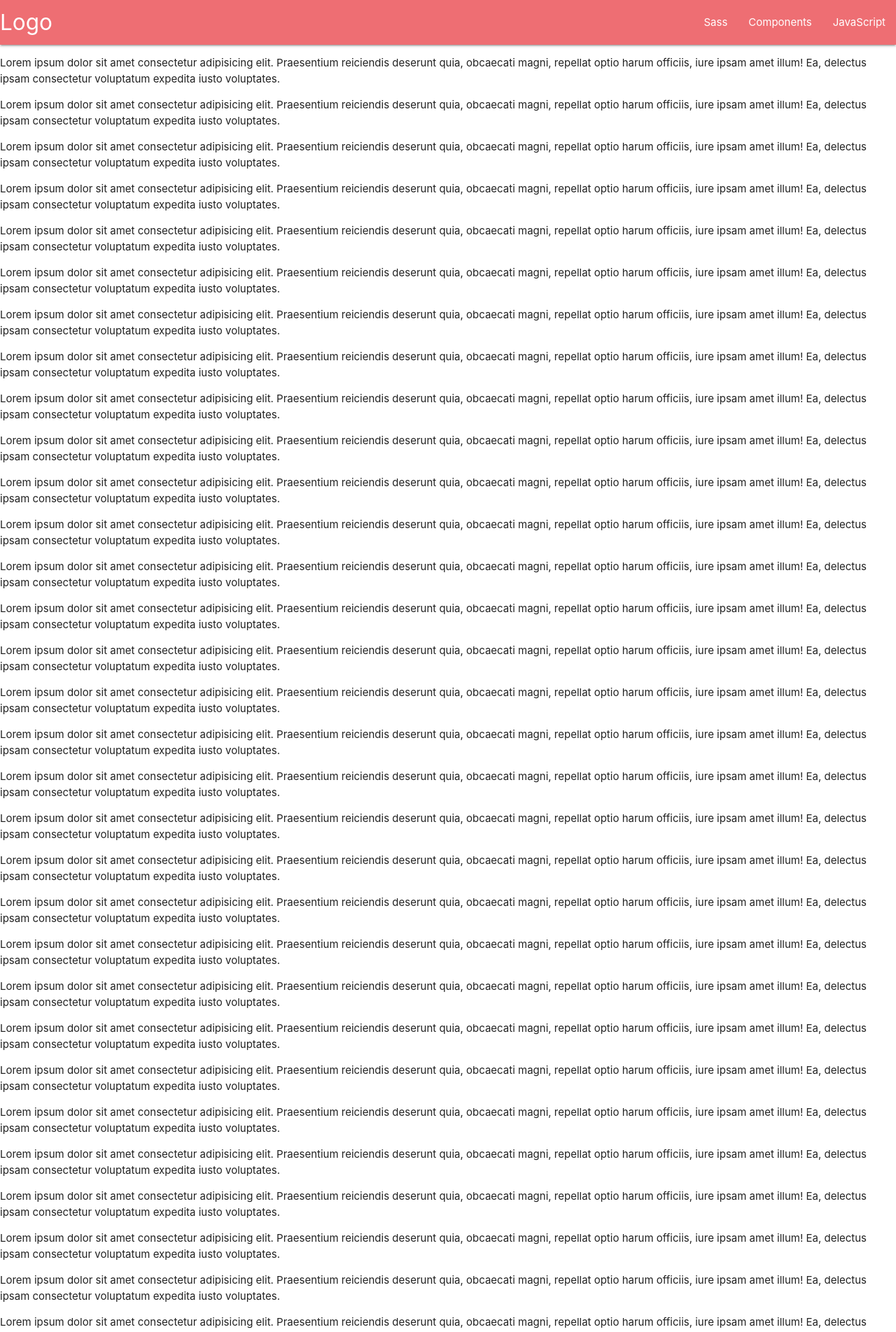
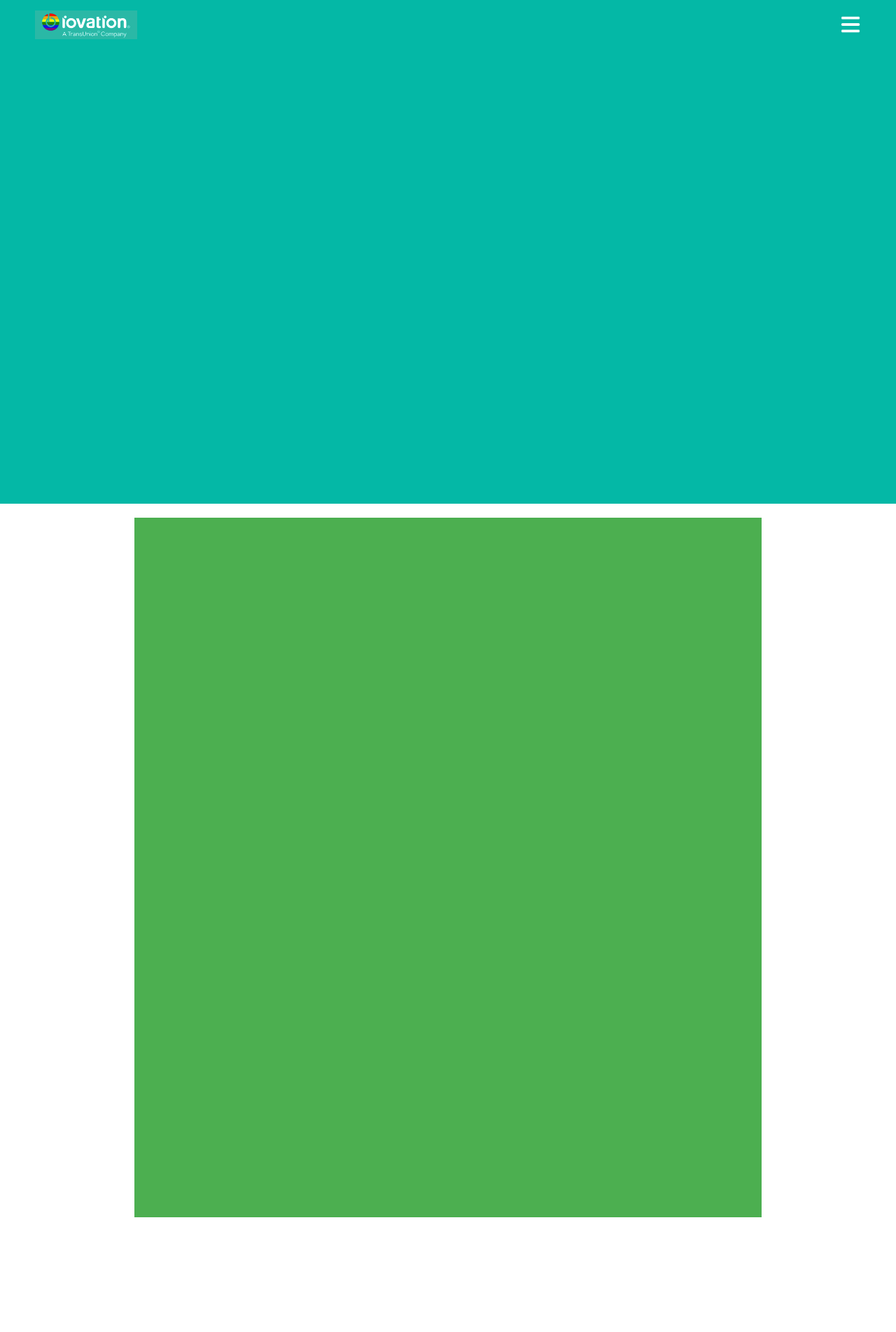
Before and after one commit to lupinerose/Iovation-Remake, an Angular app: page / in a window 1280 px wide. Shown: the top 1904 px of the page at 70% size. After the commit the page ends 1740 px from the top, so only its background shows below. Built offline with nearby package versions, Linux system fonts and the light colour scheme.

Commit message:
add app-nav to html and bacground color

```diff
--- a/src/app/app.component.css
+++ b/src/app/app.component.css
@@ -0,0 +1,10 @@
+section{
+  background-color: #04b8a6;
+  background-size: cover;
+  width: 100%;
+  height: 90vh;
+}
+.box{
+  margin-top: 20px;
+  height: 1000px;
+}
--- a/src/app/app.component.html
+++ b/src/app/app.component.html
@@ -1,43 +1,7 @@
-<nav>
-  <div class="nav-wrapper">
-    <a href="#" class="brand-logo">Logo</a>
-    <ul id="nav-mobile" class="right hide-on-med-and-down">
-      <li><a href="sass.html">Sass</a></li>
-      <li><a href="badges.html">Components</a></li>
-      <li><a href="collapsible.html">JavaScript</a></li>
-    </ul>
-  </div>
-</nav>
+<app-nav></app-nav>
 
-<p>Lorem ipsum dolor sit amet consectetur adipisicing elit. Praesentium reiciendis deserunt quia, obcaecati magni, repellat optio harum officiis, iure ipsam amet illum! Ea, delectus ipsam consectetur voluptatum expedita iusto voluptates.</p>
-<p>Lorem ipsum dolor sit amet consectetur adipisicing elit. Praesentium reiciendis deserunt quia, obcaecati magni, repellat optio harum officiis, iure ipsam amet illum! Ea, delectus ipsam consectetur voluptatum expedita iusto voluptates.</p>
-<p>Lorem ipsum dolor sit amet consectetur adipisicing elit. Praesentium reiciendis deserunt quia, obcaecati magni, repellat optio harum officiis, iure ipsam amet illum! Ea, delectus ipsam consectetur voluptatum expedita iusto voluptates.</p>
-<p>Lorem ipsum dolor sit amet consectetur adipisicing elit. Praesentium reiciendis deserunt quia, obcaecati magni, repellat optio harum officiis, iure ipsam amet illum! Ea, delectus ipsam consectetur voluptatum expedita iusto voluptates.</p>
-<p>Lorem ipsum dolor sit amet consectetur adipisicing elit. Praesentium reiciendis deserunt quia, obcaecati magni, repellat optio harum officiis, iure ipsam amet illum! Ea, delectus ipsam consectetur voluptatum expedita iusto voluptates.</p>
-<p>Lorem ipsum dolor sit amet consectetur adipisicing elit. Praesentium reiciendis deserunt quia, obcaecati magni, repellat optio harum officiis, iure ipsam amet illum! Ea, delectus ipsam consectetur voluptatum expedita iusto voluptates.</p>
-<p>Lorem ipsum dolor sit amet consectetur adipisicing elit. Praesentium reiciendis deserunt quia, obcaecati magni, repellat optio harum officiis, iure ipsam amet illum! Ea, delectus ipsam consectetur voluptatum expedita iusto voluptates.</p>
-<p>Lorem ipsum dolor sit amet consectetur adipisicing elit. Praesentium reiciendis deserunt quia, obcaecati magni, repellat optio harum officiis, iure ipsam amet illum! Ea, delectus ipsam consectetur voluptatum expedita iusto voluptates.</p>
-<p>Lorem ipsum dolor sit amet consectetur adipisicing elit. Praesentium reiciendis deserunt quia, obcaecati magni, repellat optio harum officiis, iure ipsam amet illum! Ea, delectus ipsam consectetur voluptatum expedita iusto voluptates.</p>
-<p>Lorem ipsum dolor sit amet consectetur adipisicing elit. Praesentium reiciendis deserunt quia, obcaecati magni, repellat optio harum officiis, iure ipsam amet illum! Ea, delectus ipsam consectetur voluptatum expedita iusto voluptates.</p>
-<p>Lorem ipsum dolor sit amet consectetur adipisicing elit. Praesentium reiciendis deserunt quia, obcaecati magni, repellat optio harum officiis, iure ipsam amet illum! Ea, delectus ipsam consectetur voluptatum expedita iusto voluptates.</p>
-<p>Lorem ipsum dolor sit amet consectetur adipisicing elit. Praesentium reiciendis deserunt quia, obcaecati magni, repellat optio harum officiis, iure ipsam amet illum! Ea, delectus ipsam consectetur voluptatum expedita iusto voluptates.</p>
-<p>Lorem ipsum dolor sit amet consectetur adipisicing elit. Praesentium reiciendis deserunt quia, obcaecati magni, repellat optio harum officiis, iure ipsam amet illum! Ea, delectus ipsam consectetur voluptatum expedita iusto voluptates.</p>
-<p>Lorem ipsum dolor sit amet consectetur adipisicing elit. Praesentium reiciendis deserunt quia, obcaecati magni, repellat optio harum officiis, iure ipsam amet illum! Ea, delectus ipsam consectetur voluptatum expedita iusto voluptates.</p>
-<p>Lorem ipsum dolor sit amet consectetur adipisicing elit. Praesentium reiciendis deserunt quia, obcaecati magni, repellat optio harum officiis, iure ipsam amet illum! Ea, delectus ipsam consectetur voluptatum expedita iusto voluptates.</p>
-<p>Lorem ipsum dolor sit amet consectetur adipisicing elit. Praesentium reiciendis deserunt quia, obcaecati magni, repellat optio harum officiis, iure ipsam amet illum! Ea, delectus ipsam consectetur voluptatum expedita iusto voluptates.</p>
-<p>Lorem ipsum dolor sit amet consectetur adipisicing elit. Praesentium reiciendis deserunt quia, obcaecati magni, repellat optio harum officiis, iure ipsam amet illum! Ea, delectus ipsam consectetur voluptatum expedita iusto voluptates.</p>
-<p>Lorem ipsum dolor sit amet consectetur adipisicing elit. Praesentium reiciendis deserunt quia, obcaecati magni, repellat optio harum officiis, iure ipsam amet illum! Ea, delectus ipsam consectetur voluptatum expedita iusto voluptates.</p>
-<p>Lorem ipsum dolor sit amet consectetur adipisicing elit. Praesentium reiciendis deserunt quia, obcaecati magni, repellat optio harum officiis, iure ipsam amet illum! Ea, delectus ipsam consectetur voluptatum expedita iusto voluptates.</p>
-<p>Lorem ipsum dolor sit amet consectetur adipisicing elit. Praesentium reiciendis deserunt quia, obcaecati magni, repellat optio harum officiis, iure ipsam amet illum! Ea, delectus ipsam consectetur voluptatum expedita iusto voluptates.</p>
-<p>Lorem ipsum dolor sit amet consectetur adipisicing elit. Praesentium reiciendis deserunt quia, obcaecati magni, repellat optio harum officiis, iure ipsam amet illum! Ea, delectus ipsam consectetur voluptatum expedita iusto voluptates.</p>
-<p>Lorem ipsum dolor sit amet consectetur adipisicing elit. Praesentium reiciendis deserunt quia, obcaecati magni, repellat optio harum officiis, iure ipsam amet illum! Ea, delectus ipsam consectetur voluptatum expedita iusto voluptates.</p>
-<p>Lorem ipsum dolor sit amet consectetur adipisicing elit. Praesentium reiciendis deserunt quia, obcaecati magni, repellat optio harum officiis, iure ipsam amet illum! Ea, delectus ipsam consectetur voluptatum expedita iusto voluptates.</p>
-<p>Lorem ipsum dolor sit amet consectetur adipisicing elit. Praesentium reiciendis deserunt quia, obcaecati magni, repellat optio harum officiis, iure ipsam amet illum! Ea, delectus ipsam consectetur voluptatum expedita iusto voluptates.</p>
-<p>Lorem ipsum dolor sit amet consectetur adipisicing elit. Praesentium reiciendis deserunt quia, obcaecati magni, repellat optio harum officiis, iure ipsam amet illum! Ea, delectus ipsam consectetur voluptatum expedita iusto voluptates.</p>
-<p>Lorem ipsum dolor sit amet consectetur adipisicing elit. Praesentium reiciendis deserunt quia, obcaecati magni, repellat optio harum officiis, iure ipsam amet illum! Ea, delectus ipsam consectetur voluptatum expedita iusto voluptates.</p>
-<p>Lorem ipsum dolor sit amet consectetur adipisicing elit. Praesentium reiciendis deserunt quia, obcaecati magni, repellat optio harum officiis, iure ipsam amet illum! Ea, delectus ipsam consectetur voluptatum expedita iusto voluptates.</p>
-<p>Lorem ipsum dolor sit amet consectetur adipisicing elit. Praesentium reiciendis deserunt quia, obcaecati magni, repellat optio harum officiis, iure ipsam amet illum! Ea, delectus ipsam consectetur voluptatum expedita iusto voluptates.</p>
-<p>Lorem ipsum dolor sit amet consectetur adipisicing elit. Praesentium reiciendis deserunt quia, obcaecati magni, repellat optio harum officiis, iure ipsam amet illum! Ea, delectus ipsam consectetur voluptatum expedita iusto voluptates.</p>
-<p>Lorem ipsum dolor sit amet consectetur adipisicing elit. Praesentium reiciendis deserunt quia, obcaecati magni, repellat optio harum officiis, iure ipsam amet illum! Ea, delectus ipsam consectetur voluptatum expedita iusto voluptates.</p>
-<p>Lorem ipsum dolor sit amet consectetur adipisicing elit. Praesentium reiciendis deserunt quia, obcaecati magni, repellat optio harum officiis, iure ipsam amet illum! Ea, delectus ipsam consectetur voluptatum expedita iusto voluptates.</p>
-<p>Lorem ipsum dolor sit amet consectetur adipisicing elit. Praesentium reiciendis deserunt quia, obcaecati magni, repellat optio harum officiis, iure ipsam amet illum! Ea, delectus ipsam consectetur voluptatum expedita iusto voluptates.</p>
+  <section>
+
+  </section>
+
+  <div class="box container green"></div>
--- a/src/app/app.component.ts
+++ b/src/app/app.component.ts
@@ -5,6 +5,7 @@ import { Component } from '@angular/core';
   templateUrl: './app.component.html',
   styleUrls: ['./app.component.css']
 })
-export class AppComponent {
+export class AppComponent{
   title = 'iovation-remake';
+
 }
--- a/src/app/app.module.ts
+++ b/src/app/app.module.ts
@@ -3,10 +3,12 @@ import { NgModule } from '@angular/core';
 
 import { AppRoutingModule } from './app-routing.module';
 import { AppComponent } from './app.component';
+import { NavComponent } from './nav/nav.component';
 
 @NgModule({
   declarations: [
-    AppComponent
+    AppComponent,
+    NavComponent
   ],
   imports: [
     BrowserModule,
```
